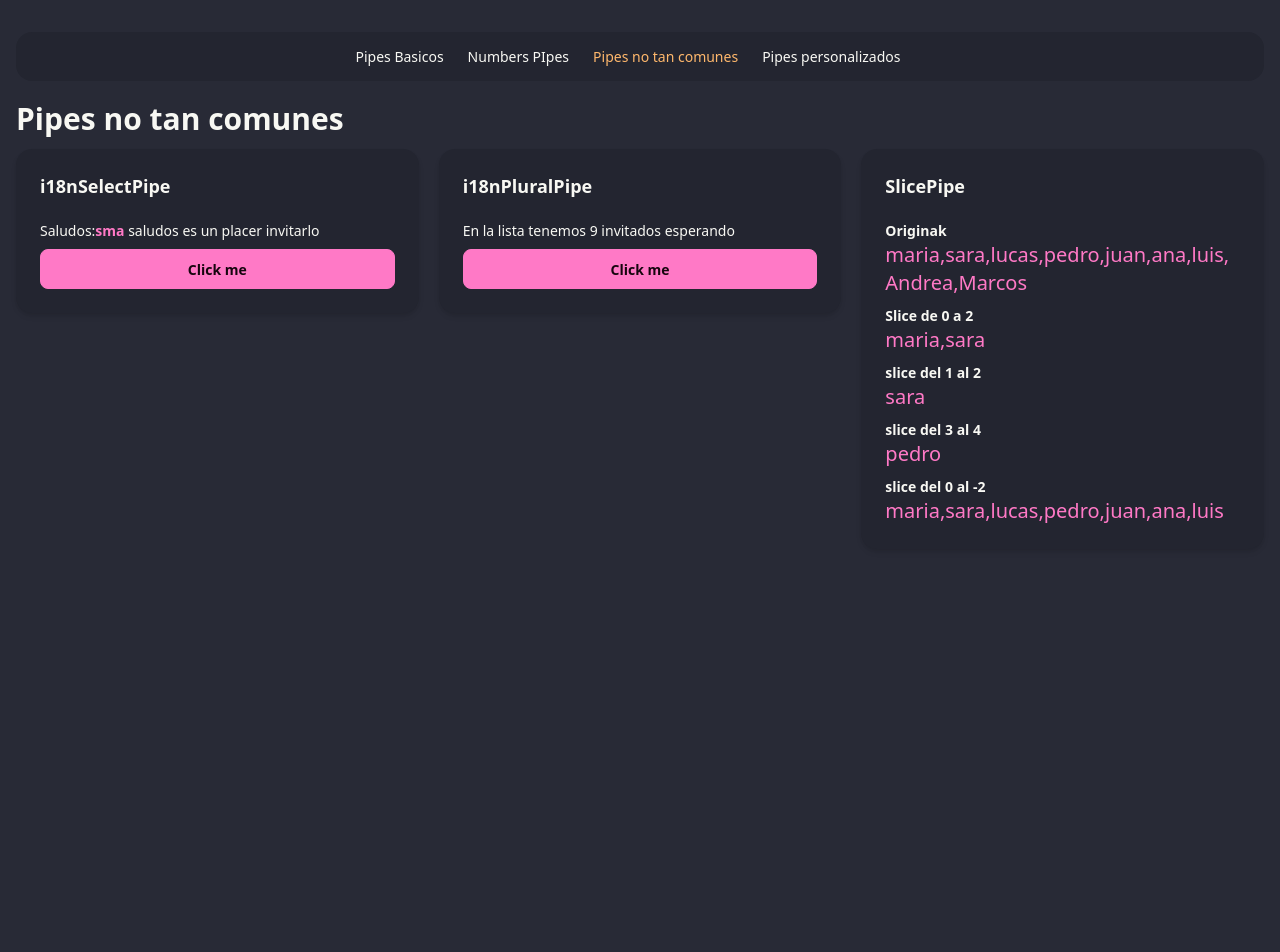
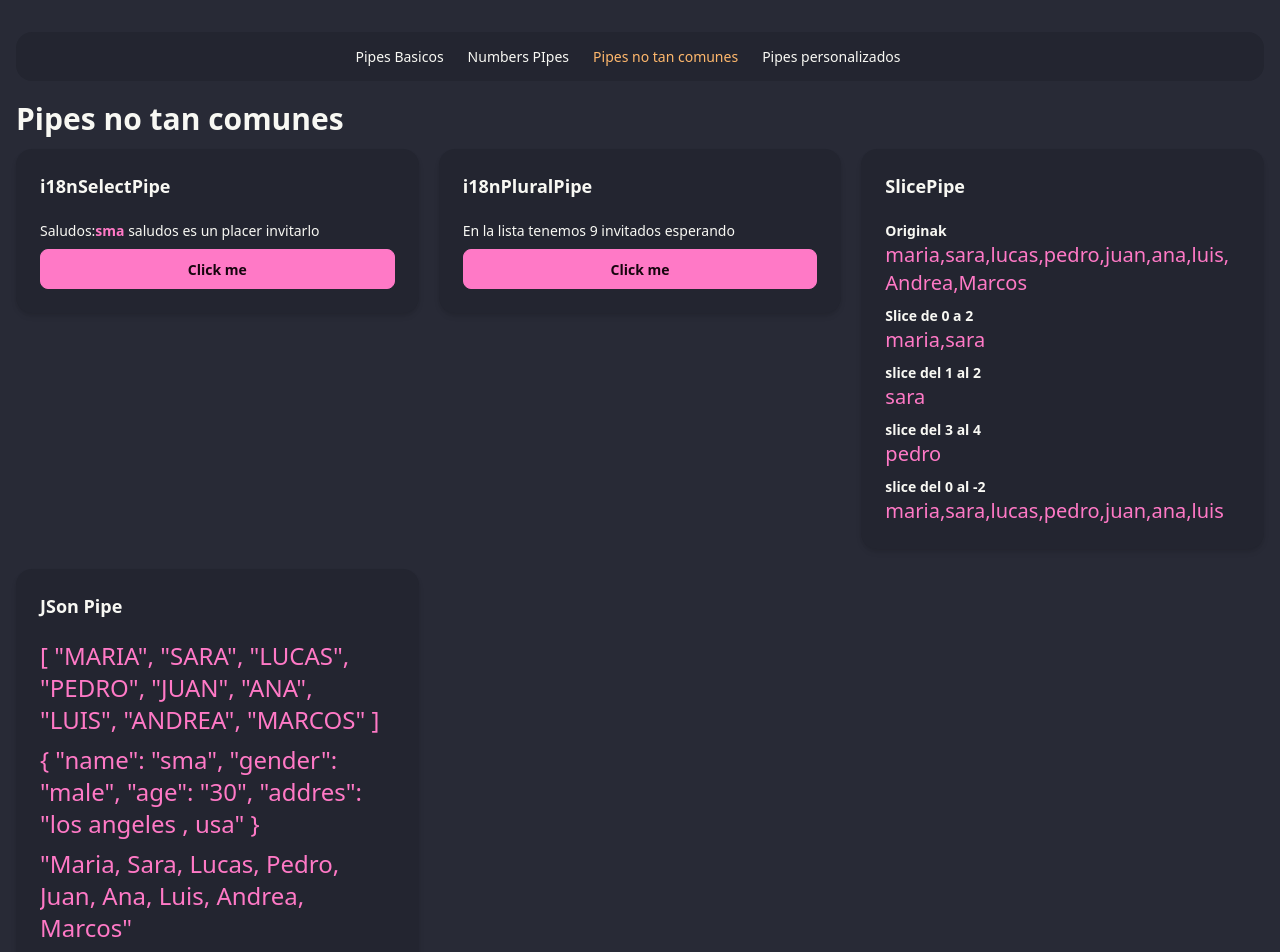
Before and after one commit to seiku2000/pipesAngular, an Angular app: page /uncommon in a window 1280 px wide. Shown: the top 952 px of the page. Before the commit the page ends 800 px from the top, so only its background shows below. Built offline with nearby package versions, Linux system fonts and the light colour scheme.

Commit message:
jsonPIpe

```diff
--- a/src/app/pages/uncommon-page/uncommon-page.html
+++ b/src/app/pages/uncommon-page/uncommon-page.html
@@ -57,4 +57,15 @@
         </div>
     </app-card>
 
+    <app-card title="JSon Pipe">
+        <p class="text-primary text-2xl">{{clients() | json | uppercase}}</p>
+
+        <p class="text-primary text-2xl">{{client() | json}}</p>
+
+        <p class="text-primary overflow-hidden text-2xl"> {{clients().join(", ") |json | titlecase}}</p>
+
+
+
+    </app-card>
+
 </div>
--- a/src/app/pages/uncommon-page/uncommon-page.ts
+++ b/src/app/pages/uncommon-page/uncommon-page.ts
@@ -1,6 +1,6 @@
 import { ChangeDetectionStrategy, Component, signal } from '@angular/core';
 import { CardComponent } from "../../components/card.component/card.component";
-import { I18nPluralPipe, I18nSelectPipe, SlicePipe } from '@angular/common';
+import { I18nPluralPipe, I18nSelectPipe, JsonPipe, SlicePipe, TitleCasePipe, UpperCasePipe } from '@angular/common';
 
 
 const client1 = {
@@ -29,7 +29,7 @@ const client2 = {
    * y el SlicePipe :nos ayuda a cortar un array o string
    */
 
-  imports: [CardComponent, I18nSelectPipe, I18nPluralPipe, SlicePipe],
+  imports: [CardComponent, I18nSelectPipe, I18nPluralPipe, SlicePipe, JsonPipe, UpperCasePipe, TitleCasePipe],
   templateUrl: './uncommon-page.html',
   changeDetection: ChangeDetectionStrategy.Eager,
 })
```
